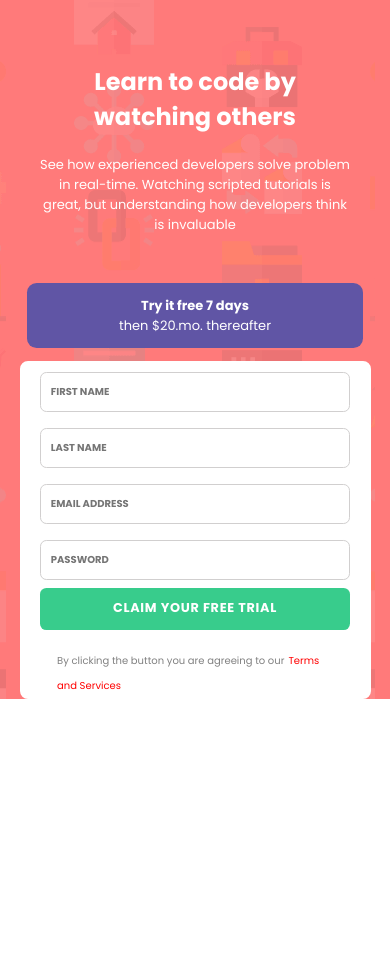
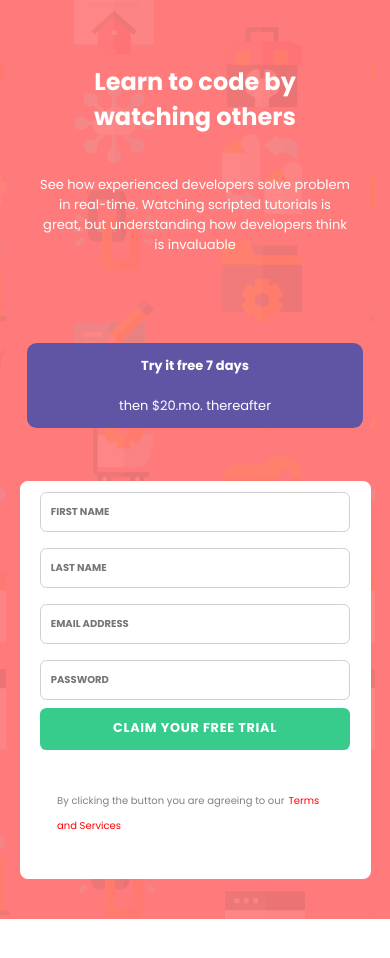
Before and after one commit to IhtishamMushtaq/LearnToCode_DOM, a plain HTML site: page index.html in a window 390 px wide. Before the commit the page ends 844 px from the top, so only its background shows below. Drawn offline with Linux system fonts and the light colour scheme.

Commit message:
Mobile Version Tweaks

```diff
--- a/style.css
+++ b/style.css
@@ -5,13 +5,15 @@
 padding : 0;
 margin: 0;
 box-sizing: border-box;
-overflow-x: hidden;
+overflow: hidden;
 background-repeat: no-repeat;
 background-repeat: space;
+margin-bottom: 20px;
 }
 .total{
     background-image: url(images/bg-intro-mobile.png);
     background-color: hsl(0, 100%, 74%);
+
 }
 .top {
  display: flex;
```
